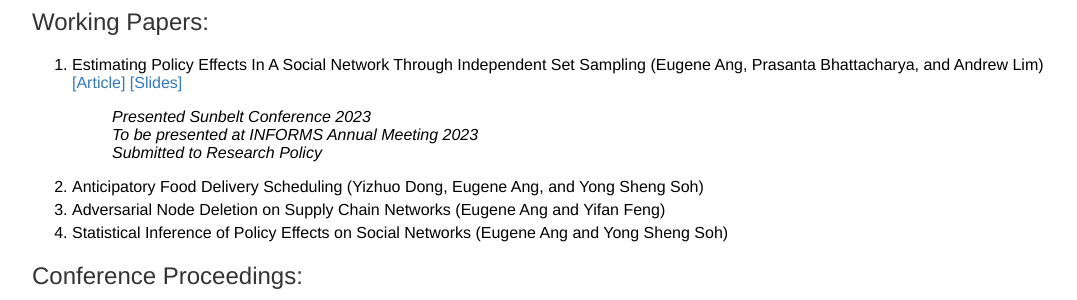
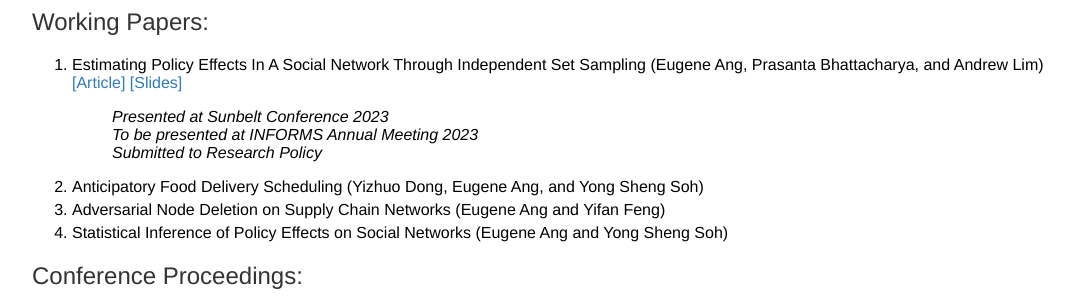
Before and after one commit to eugeneangty/eugeneangty.github.io, a Jekyll site: the page built from research/index.html, in a window 1280 px wide. Shown: the part 185-485 px from the top of the page, without its empty margins (96-1173 px from the left). Built offline with Jekyll 4.4.1, drawn with Linux system fonts in a browser that asks for light colours.

```diff
--- a/research/index.html
+++ b/research/index.html
@@ -9,7 +9,7 @@ title: Ang Teng Yen Eugene
     <li> Estimating Policy Effects In A Social Network Through Independent Set Sampling (Eugene Ang, Prasanta Bhattacharya, and Andrew Lim)
     <a href = "https://arxiv.org/abs/2306.14142"> [Article] </a> <a href="/research/Independent Set Sampling.pdf">[Slides]</a>
     <dl>
-        <dd><i>Presented Sunbelt Conference 2023</i></dd>
+        <dd><i>Presented at Sunbelt Conference 2023</i></dd>
         <dd><i>To be presented at INFORMS Annual Meeting 2023</i></dd>
         <dd><i>Submitted to Research Policy</i></dd>
     </dl>
```
